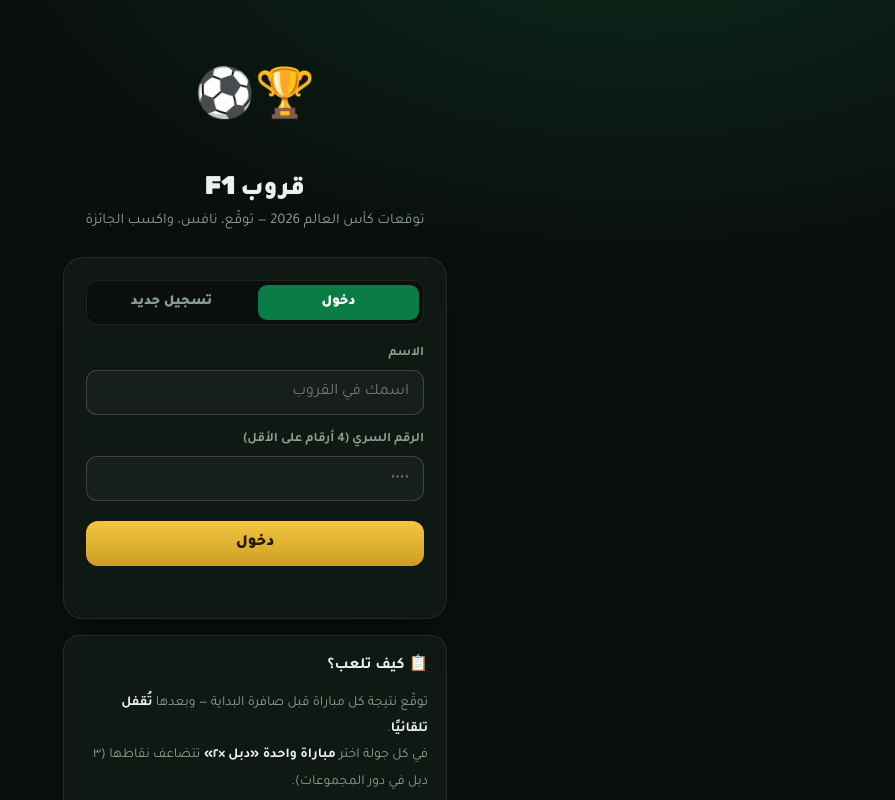
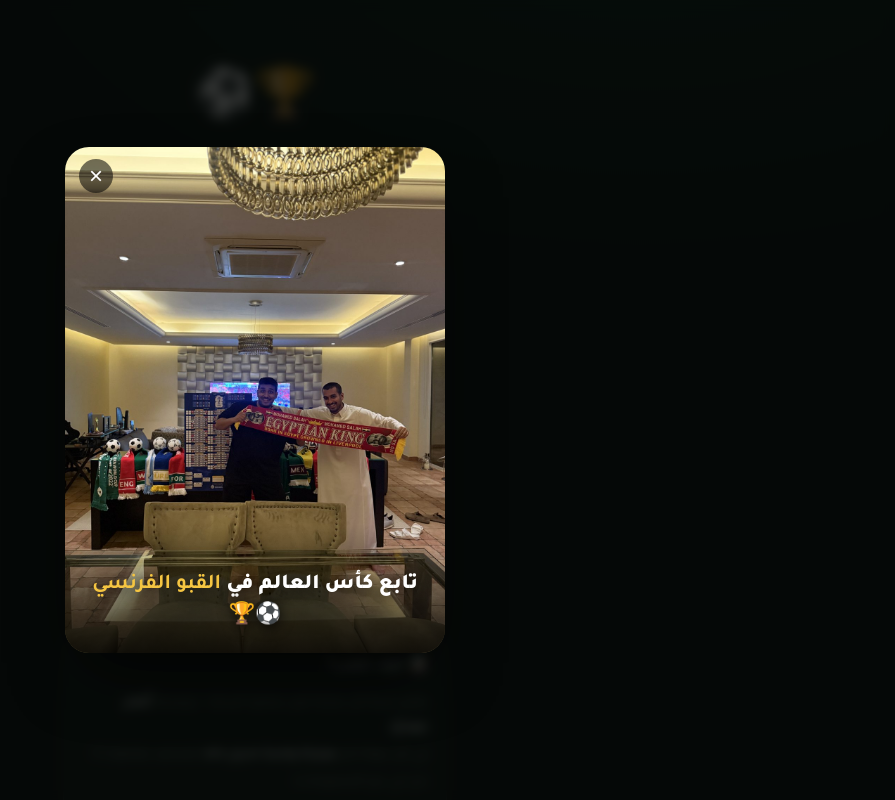
Before and after one commit to saudmjl/f1-cup, a website: page public/index.html in a window 1280 px wide. Shown: the top 800 px of the page, without its empty margins (385-1280 px from the left). Drawn offline with Linux system fonts and the light colour scheme.

Commit message:
Add files via upload

```diff
--- a/public/index.html
+++ b/public/index.html
@@ -232,6 +232,20 @@
   @keyframes ptrspin{to{transform:rotate(360deg)}}
   @keyframes swipeInNext{from{opacity:.35;transform:translateX(26px)}to{opacity:1;transform:none}}
   @keyframes swipeInPrev{from{opacity:.35;transform:translateX(-26px)}to{opacity:1;transform:none}}
+  /* نافذة صورة القبو الفرنسي */
+  #qaboModal{display:none;position:fixed;inset:0;z-index:9998;background:rgba(5,8,7,.82);
+    backdrop-filter:blur(6px);-webkit-backdrop-filter:blur(6px);align-items:center;justify-content:center;padding:22px;animation:a2hsFade .25s ease}
+  .qabo-card{position:relative;max-width:380px;width:100%;border-radius:24px;overflow:hidden;
+    box-shadow:0 30px 70px -20px rgba(0,0,0,.85);animation:a2hsPop .3s cubic-bezier(.2,.9,.3,1.3)}
+  .qabo-card img{display:block;width:100%;height:auto}
+  .qabo-card .qabo-cap{position:absolute;left:0;right:0;bottom:0;padding:46px 18px 20px;text-align:center;
+    background:linear-gradient(180deg,rgba(0,0,0,0),rgba(0,0,0,.82));
+    color:#fff;font-family:'Rubik',inherit;font-weight:900;font-size:1.32rem;line-height:1.5;
+    text-shadow:0 2px 14px rgba(0,0,0,.9)}
+  .qabo-card .qabo-cap b{color:var(--gold)}
+  .qabo-card .x{position:absolute;top:12px;left:14px;width:34px;height:34px;border-radius:50%;
+    background:rgba(0,0,0,.55);border:none;color:#fff;font-size:1.5rem;cursor:pointer;line-height:1;
+    display:flex;align-items:center;justify-content:center}
 </style>
 </head>
 <body>
@@ -247,14 +261,24 @@
     <button class="go" onclick="dismissA2HS()">تمام 👍</button>
   </div>
 </div>
+<!-- نافذة صورة القبو الفرنسي -->
+<div id="qaboModal" onclick="if(event.target===this)closeQabo()">
+  <div class="qabo-card">
+    <button class="x" onclick="closeQabo()" aria-label="إغلاق">×</button>
+    <img src="/qabo.jpg" alt="القبو الفرنسي"/>
+    <div class="qabo-cap">تابع كأس العالم في <b>القبو الفرنسي</b> ⚽🏆</div>
+  </div>
+</div>
 <script>
-  function dismissA2HS(){ var b=document.getElementById('a2hs'); if(b) b.style.display='none'; }
+  function openQabo(){ var m=document.getElementById('qaboModal'); if(m) m.style.display='flex'; }
+  function closeQabo(){ var m=document.getElementById('qaboModal'); if(m) m.style.display='none'; }
+  function dismissA2HS(){ var b=document.getElementById('a2hs'); if(b) b.style.display='none'; openQabo(); }
   (function(){
     var ua=navigator.userAgent||'';
     var isIOS=/iPhone|iPad|iPod/.test(ua) || (navigator.platform==='MacIntel' && navigator.maxTouchPoints>1);
     var isAndroid=/Android/i.test(ua);
     var standalone = window.navigator.standalone===true || window.matchMedia('(display-mode: standalone)').matches;
-    // تظهر كل مرة طالما لم يُثبَّت التطبيق بعد
+    // أولًا: نافذة تثبيت التطبيق طالما لم يُثبَّت بعد — وعند إغلاقها تظهر صورة القبو
     if((isIOS||isAndroid) && !standalone){
       var share='<svg viewBox="0 0 24 24" width="15" height="15" fill="none" stroke="currentColor" stroke-width="2" stroke-linecap="round" stroke-linejoin="round" style="vertical-align:-3px"><path d="M12 15V4"/><path d="M8.5 7.5 12 4l3.5 3.5"/><path d="M8 10H6v10h12V10h-2"/></svg>';
       var steps=document.getElementById('a2hsSteps');
@@ -262,6 +286,9 @@
         ? '<div>1️⃣ افتح الرابط في <b>Safari</b></div><div>2️⃣ اضغط زر <b>Share '+share+'</b> تحت</div><div>3️⃣ اختر <b>Add to Home Screen</b></div>'
         : '<div>1️⃣ افتح قائمة المتصفح <b>⋮</b></div><div>2️⃣ اختر <b>Add to Home screen</b></div>'; }
       setTimeout(function(){ var b=document.getElementById('a2hs'); if(b) b.style.display='flex'; }, 1200);
+    } else {
+      // على الكمبيوتر أو إذا التطبيق مثبّت: تظهر صورة القبو مباشرة
+      setTimeout(openQabo, 900);
     }
   })();
 </script>
```
Also changed, not shown: public/qabo.jpg (added).
